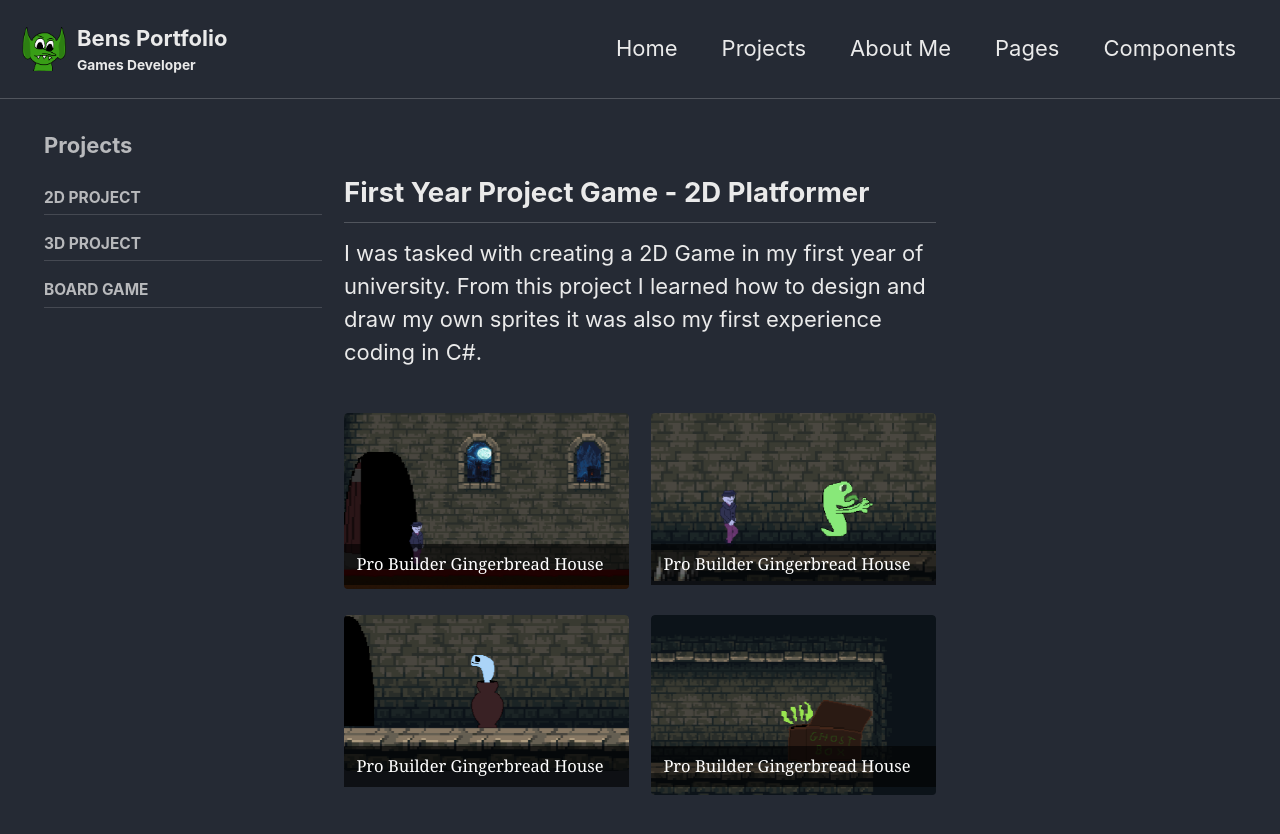
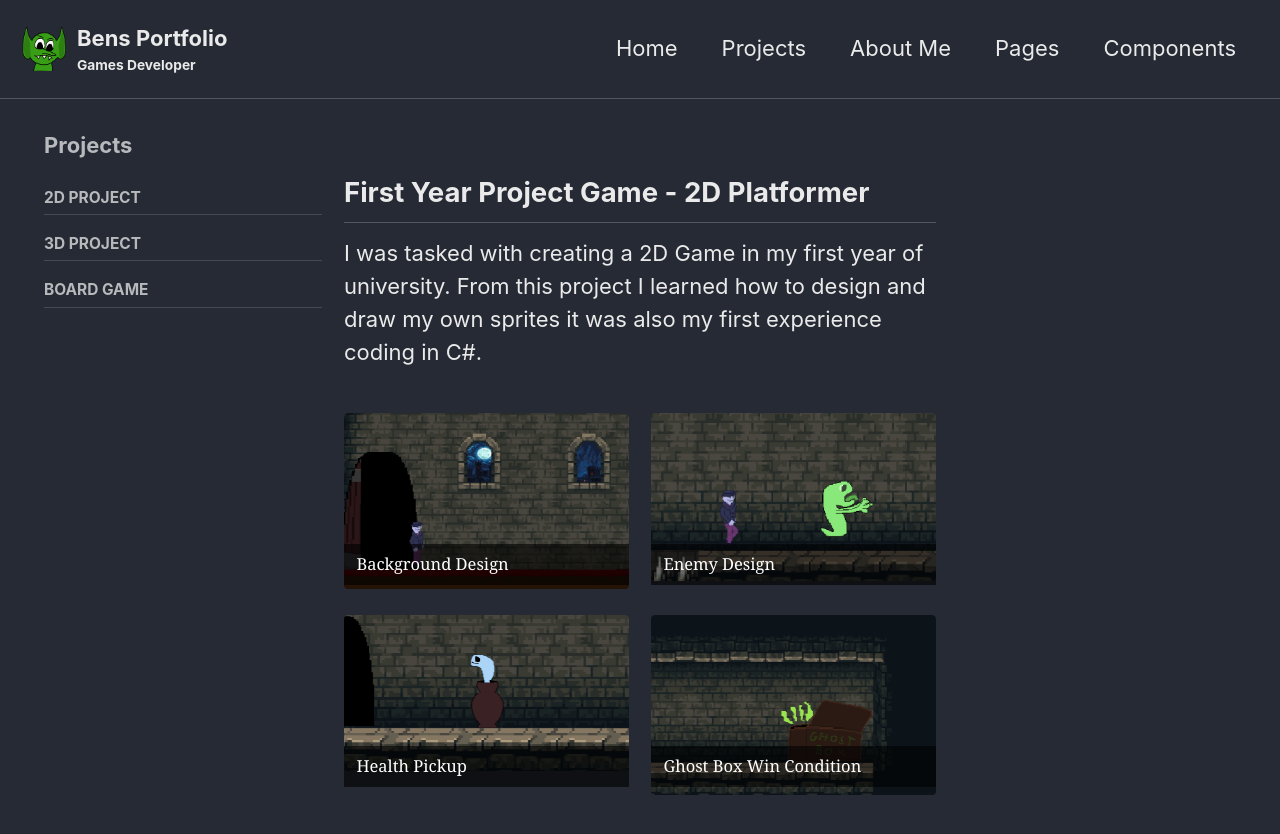
Before and after one commit to nvbnb17/nvbnb17.github.io, a Jekyll site: the page built from _pages/projects-2d-project.md, in a window 1280 px wide, cut to the strip 0-835 px from the top of the page. Built offline with Jekyll 4.4.1, drawn with Linux system fonts in a browser that asks for light colours.

Commit message:
Update projects-2d-project.md

```diff
--- a/_pages/projects-2d-project.md
+++ b/_pages/projects-2d-project.md
@@ -9,25 +9,25 @@ gallery_2DProject:
   - url: /2DGallery/2D-1.png
     image_path: /2DGallery/2D-1.png
     alt: "Gameplay 1"
-    title: "Pro Builder Gingerbread House"
-    caption: "Pro Builder Gingerbread House"
+    title: "Background Design"
+    caption: "Background Design"
   - url: /2DGallery/2D-2.png
     image_path: /2DGallery/2D-2.png
     alt: "Gameplay 2"
-    title: "Pro Builder Gingerbread House"
-    caption: "Pro Builder Gingerbread House"
+    title: "Enemy Design"
+    caption: "Enemy Design"
     gallery_2DProject:
   - url: /2DGallery/2D-5.png
     image_path: /2DGallery/2D-5.png
     alt: "Gameplay 3"
-    title: "Pro Builder Gingerbread House"
-    caption: "Pro Builder Gingerbread House"
+    title: "Health Pickup"
+    caption: "Health Pickup"
     gallery_2DProject:
   - url: /2DGallery/2D-4.png
     image_path: /2DGallery/2D-4.png
     alt: "Gameplay 4"
-    title: "Pro Builder Gingerbread House"
-    caption: "Pro Builder Gingerbread House"
+    title: "Ghost Box Win Condition"
+    caption: "Ghost Box Win Condition"
 
 ---
 <h2>First Year Project Game - 2D Platformer</h2>
```
